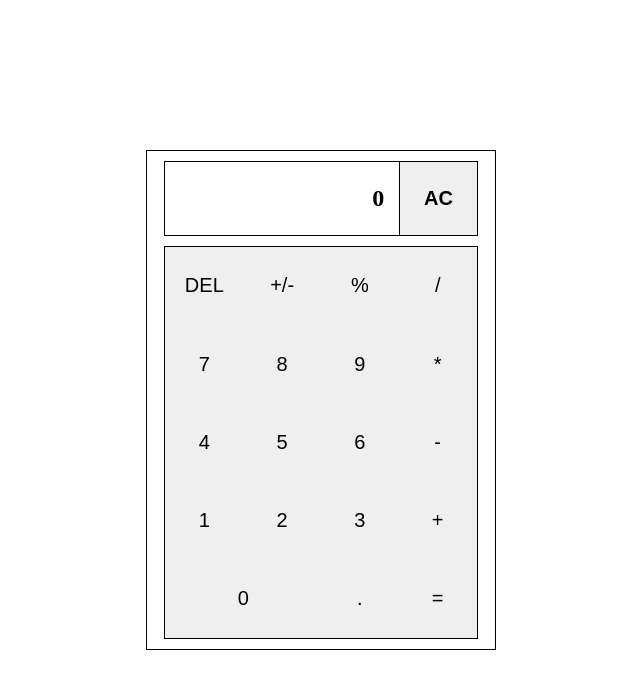
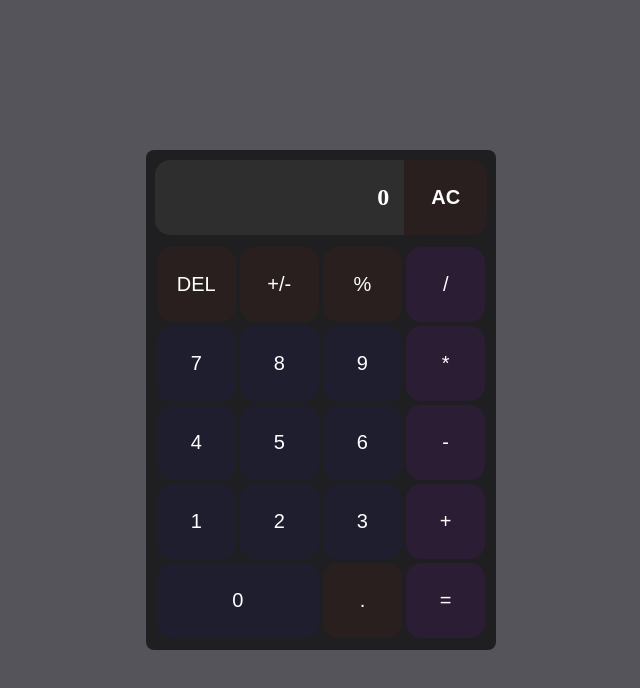
Before and after one commit to Apatheial/calculator-exercise-odin-project, a plain HTML site: page index.html in a window 1280 px wide. Shown: the whole page, without its empty margins (319-959 px from the left). Drawn offline with Linux system fonts and the light colour scheme.

Commit message:
feat: complete style for calculator
Changed the page background color, and updated the colors for the
calculator, operator buttons, number buttons, and special buttons.

```diff
--- a/styles.css
+++ b/styles.css
@@ -5,6 +5,7 @@
     text-decoration: none;
     list-style: none;
     box-sizing: border-box;
+    color: white;
 }
 
 .flex {
@@ -18,27 +19,36 @@ body, .calculator-body, .display {
 body {
     height: 100vh;
     justify-content: center;
-}
-
-.calculator-body, .display, #btn-clear {
-    border: 1px solid black;
+    background-color: #56545B;
 }
 
 .calculator-body {
     height: 500px;
-    width: 350px;
+    min-width: 350px;
     flex-direction: column;
     justify-content: space-around;
     gap: 10px;
+    border-radius: 8px;
+    background-color: #1F1E21;
 }
 
 .calculator-display, #calculator-keyboard {
-    width: 90%;
+    width: 95%;
 }
 
 .calculator-display {
     margin-block: 10px 0px;
     height: 15%;
+}
+
+#btn-clear {
+    border-top-right-radius: 15px;
+    border-bottom-right-radius: 15px;
+    background-color: #2a1f1f;
+}
+
+#btn-clear, #btn-percent, #btn-del, #btn-neg, #btn-decimal {
+    background-color: #2a1f1f;
 }
 
 .display, #btn-clear {
@@ -51,6 +61,9 @@ body {
     font-size: 24px;
     justify-content: end;
     border-right: none;
+    border-top-left-radius: 15px;
+    border-bottom-left-radius: 15px;
+    background-color: #2e2e2e;
 }
 
 #btn-clear, #calculator-keyboard button {
@@ -68,7 +81,11 @@ body {
 
 #calculator-keyboard {
     margin-block: 0px 10px;
-    border: 1px solid black;
+}
+
+#calculator-keyboard button {
+    border-radius: 15px;
+    margin: 2px;
 }
 
 .number-buttons {
@@ -76,12 +93,17 @@ body {
     flex-wrap: wrap;
 }
 
-.number-buttons > button{
-    width: 33.334%;
+.number-buttons > button {
+    width: 31.7%;
+    background-color: #1e1e2f;
 }
 
 .operator-buttons {
     flex-direction: column;
+}
+
+.operator-buttons > button {
+    background-color: #2b1d33;
 }
 
 button {
@@ -89,6 +111,6 @@ button {
 }
 
 button:active {
-    background-color: rgba(0, 0, 0, 0.8);
-    color: white;
+    background-color: rgba(0, 0, 0, 0.8) !important;
+    color: white !important;
 }
```
